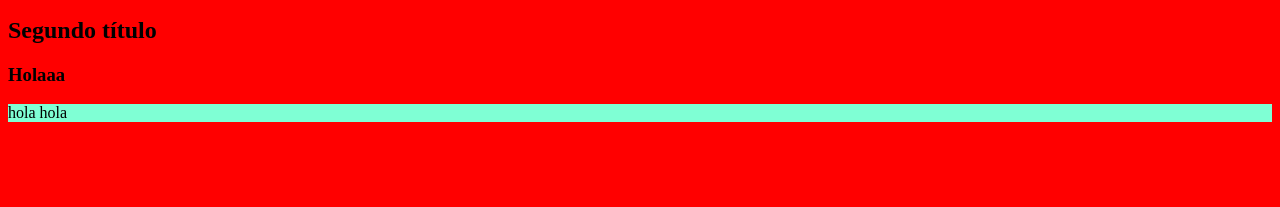
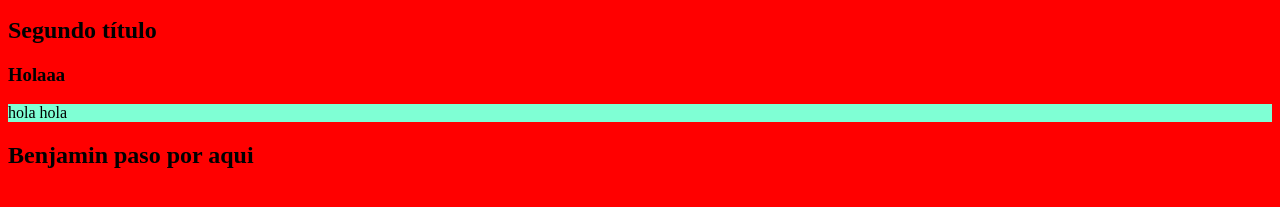
Before and after one commit to daniellaprs/git1, a plain HTML site: page index.html in a window 1280 px wide. Shown: the part 101-308 px from the top of the page. Drawn offline with Linux system fonts and the light colour scheme.

Commit message:
h2 index

```diff
--- a/index.html
+++ b/index.html
@@ -13,5 +13,6 @@
     <h2>Segundo título</h2>
     <h3>Holaaa</h3>
     <p>hola hola</p>
+    <h2>Benjamin paso por aqui</h2>
 </body>
 </html>
```
